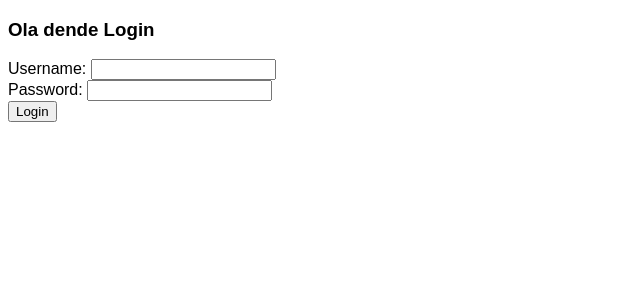
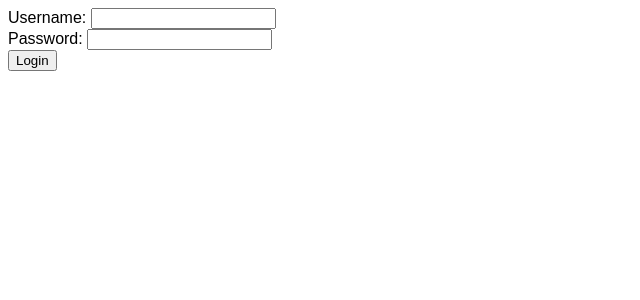
Before and after one commit to davidgchaves/basic-react-app, a React app: page / in a window 1280 px wide. Shown: the top 300 px of the page, without its empty margins (0-640 px from the left). Built offline with nearby package versions, Linux system fonts and the light colour scheme.

Commit message:
loginForm refactor

```diff
--- /dev/null
+++ b/src/components/loginForm.tsx
@@ -0,0 +1,52 @@
+import React from "react";
+
+interface FormControlProps {
+  label: string;
+  type: string;
+  onChange: (value: string) => void;
+}
+
+const FormControl: React.FC<FormControlProps> = ({ label, type, onChange }) => {
+  return (
+    <div>
+      <label>{label}: </label>
+      <input type={type} onChange={(e) => onChange(e.target.value)} />
+    </div>
+  );
+};
+
+interface LoginFormProps {
+  onSubmit: (username: string, password: string) => void;
+}
+
+export const LoginForm: React.FC<LoginFormProps> = ({ onSubmit }) => {
+  const [credentials, setCredentials] = React.useState({
+    username: "",
+    password: "",
+  });
+
+  const handleSubmit = (e: React.FormEvent<HTMLFormElement>) => {
+    e.preventDefault();
+    onSubmit(credentials.username, credentials.password);
+  };
+
+  return (
+    <form onSubmit={handleSubmit}>
+      <FormControl
+        label="Username"
+        type="text"
+        onChange={(username) => {
+          setCredentials({ ...credentials, username });
+        }}
+      />
+      <FormControl
+        label="Password"
+        type="password"
+        onChange={(password) => {
+          setCredentials({ ...credentials, password });
+        }}
+      />
+      <button type="submit">Login</button>
+    </form>
+  );
+};
--- a/src/login.tsx
+++ b/src/login.tsx
@@ -1,47 +1,18 @@
-import React, { useState } from "react";
-import { Link, useNavigate } from "react-router-dom";
+import React from "react";
+import { useNavigate } from "react-router-dom";
+import { LoginForm } from "./components/loginForm";
 
 export const LoginPage: React.FC = () => {
   const navigate = useNavigate();
 
-  const [username, setUsername] = useState("");
-  const [password, setPassword] = useState("");
-
   const isValidCredentials = (username: string, password: string) =>
     username === "admin" && password === "test";
 
-  const handleNavigate = (e: React.FormEvent<HTMLFormElement>) => {
-    e.preventDefault();
-
+  const handleNavigate = (username: string, password: string) => {
     isValidCredentials(username, password)
       ? navigate("/list")
       : alert("Wrong credentials");
   };
 
-  return (
-    <form onSubmit={handleNavigate}>
-      <h3>Ola dende Login</h3>
-      <div>
-        <div>
-          <label htmlFor="">Username: </label>
-          <input
-            type="text"
-            value={username}
-            onChange={(e) => setUsername(e.target.value)}
-          />
-        </div>
-      </div>
-      <div>
-        <div>
-          <label htmlFor="">Password: </label>
-          <input
-            type="password"
-            value={password}
-            onChange={(e) => setPassword(e.target.value)}
-          />
-        </div>
-      </div>
-      <button type="submit">Login</button>
-    </form>
-  );
+  return <LoginForm onSubmit={handleNavigate} />;
 };
```
